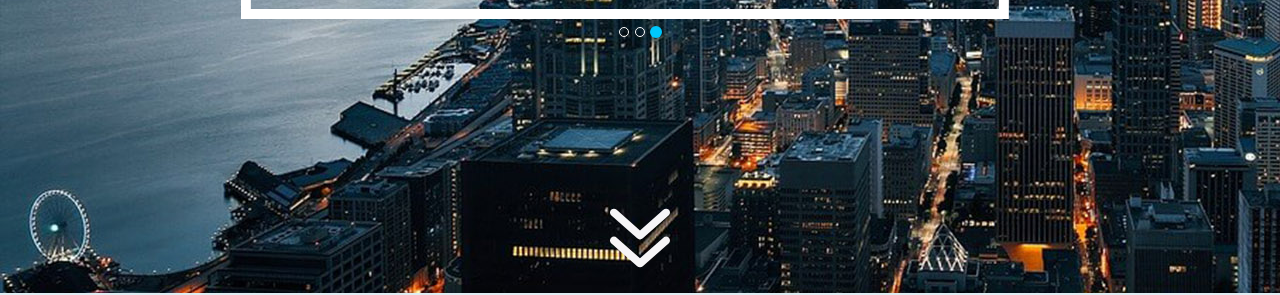
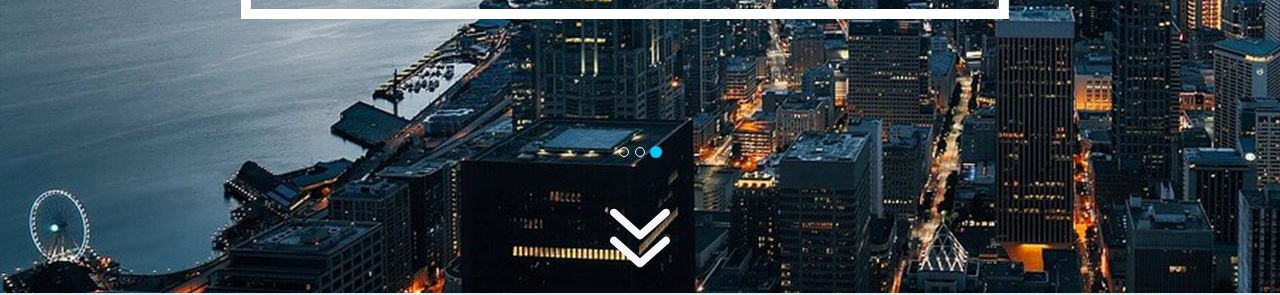
Before and after one commit to gooapps/pemea-landing, a plain HTML site: page web/index.html in a window 1280 px wide. Shown: the part 507-802 px from the top of the page. Drawn offline with nearby package versions, Linux system fonts and the light colour scheme.

Commit message:
Landing ok

```diff
--- a/web/css/responsive.css
+++ b/web/css/responsive.css
@@ -44,7 +44,7 @@ px      68    160    252    344    436    528    620    712    804    896    */
 
 @media only screen and (min-width: 1200px) and (max-width: 1600px) {
   .carousel-indicators{
-    bottom: 30%;
+    bottom: 15%;
   }
 
 }
```
